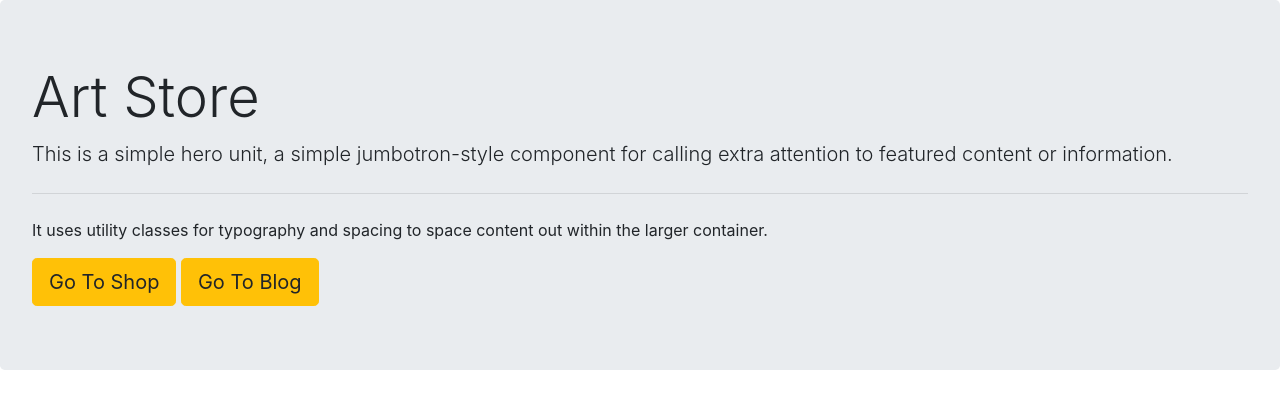
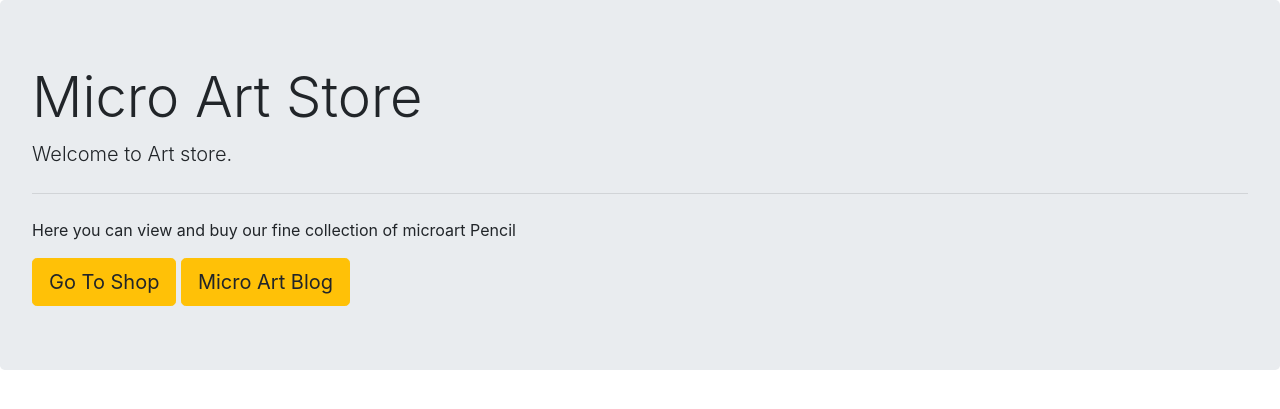
Before and after one commit to Srikanth-343/My-DKT-Store.github, a Django app: page / in a window 1280 px wide. Shown: the top 409 px of the page. Run offline with Django 3.2, Linux system fonts and the light colour scheme; some libraries are stand-ins or nearby versions.

Commit message:
Update index.html

```diff
--- a/Q/templates/index.html
+++ b/Q/templates/index.html
@@ -11,12 +11,12 @@
   </head>
   <body>
    <div class="jumbotron">
-  <h1 class="display-4">Art Store</h1>
-  <p class="lead">This is a simple hero unit, a simple jumbotron-style component for calling extra attention to featured content or information.</p>
+  <h1 class="display-4">Micro Art Store</h1>
+  <p class="lead">Welcome to Art store. </p>
   <hr class="my-4">
-  <p>It uses utility classes for typography and spacing to space content out within the larger container.</p>
+  <p> Here you can view and buy our fine collection of microart Pencil </p>
   <a class="btn btn-warning btn-lg" href="/shop" role="button">Go To Shop</a>
-  <a class="btn btn-warning btn-lg" href="{% url 'shop:Blog' %}" role="button">Go To Blog</a>
+  <a class="btn btn-warning btn-lg" href="{% url 'shop:Blog' %}" role="button">Micro Art Blog</a>
 </div>
 
     <!-- Optional JavaScript -->
```
